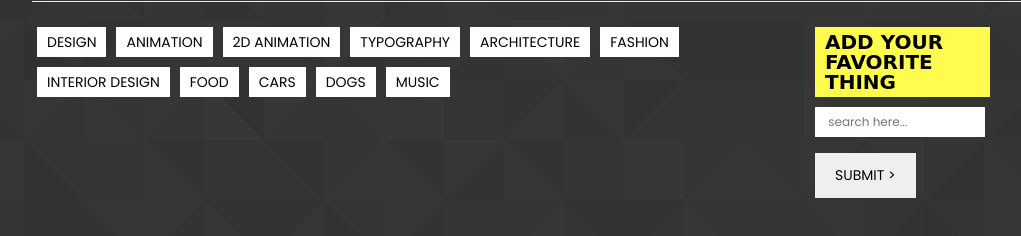
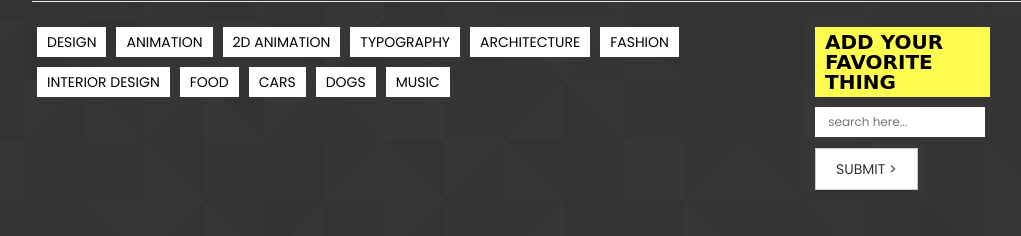
Before and after one commit to cmpablo/Gif-Tastic, a plain HTML site: page index.html in a window 1280 px wide. Shown: the part 220-456 px from the top of the page, without its empty margins (96-1117 px from the left). Drawn offline with nearby package versions, Linux system fonts and the light colour scheme; a web font is replaced by a local one.

Commit message:
fixed submit button

```diff
--- a/assets/css/style.css
+++ b/assets/css/style.css
@@ -80,7 +80,7 @@ input {
 }
 
 #add-topic-btn {
-  margin: -20px 0px 0px 0px;
+  margin: -15px 0px 0px 0px;
   padding: 10px 20px;
 }
 
--- a/index.html
+++ b/index.html
@@ -37,7 +37,7 @@
                     <input type="text" id="newTopic-input" placeholder=" search here...">
                     <br>
                     <br>
-                    <input id="add-topic-btn" type="submit" value="Submit >">
+                    <input id="add-topic-btn" class="btn btn-default" type="submit" value="Submit >">
                 </form>
             </div>
 
```
